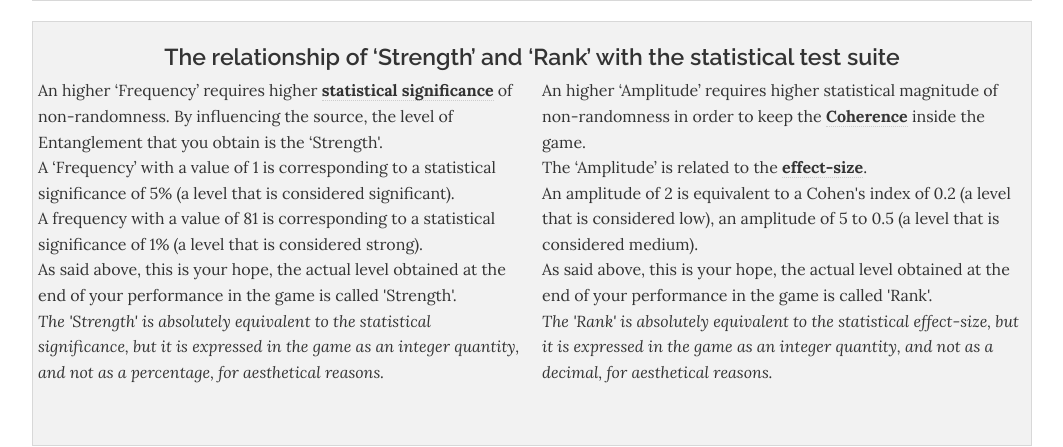
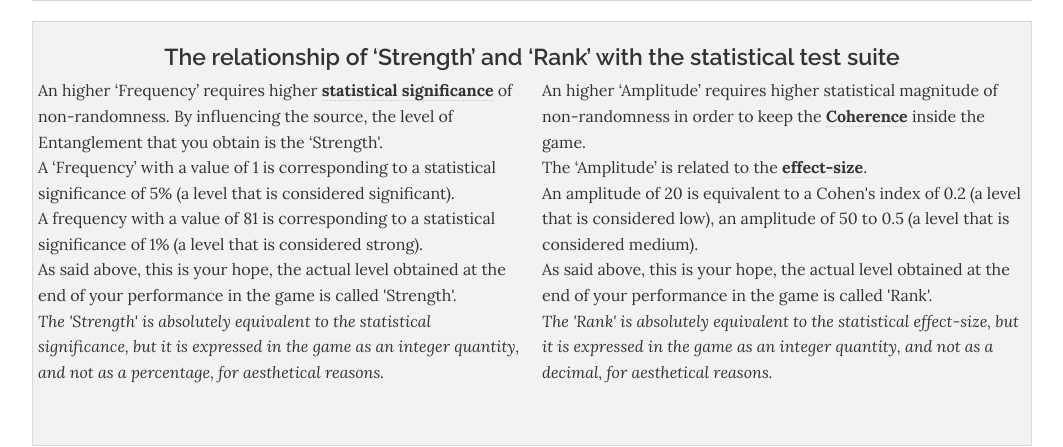
Before and after one commit to BiocentricGame/BiocentricGame.github.io, a website: page entanglement.html in a window 1280 px wide. Shown: the part 1821-2268 px from the top of the page, without its empty margins (108-1171 px from the left). Drawn offline with Linux system fonts and the light colour scheme; a script that the page names is missing.

Commit message:
corrected amplitude definition

```diff
--- a/entanglement.html
+++ b/entanglement.html
@@ -163,11 +163,12 @@
 								title="In statistics, an effect size is a quantitative measure of the toughness of a phenomenon, reporting effect sizes
 								is considered good practice when presenting empirical research findings in many fields.">effect-size</span>.
 								<br>
-								An amplitude of 2 is equivalent to a Cohen's index of 0.2 (a level that is considered low), an amplitude of 5 to 0.5 (a level that is considered medium).
+								An amplitude of 20 is equivalent to a Cohen's index of 0.2 (a level that is considered low), an amplitude of 50 to 0.5 (a level that is considered medium).
 								<br>
 								As said above, this is your hope, the actual level obtained at the end of your performance in the game is called 'Rank'.
 								<br>
-								<em>The 'Rank' is absolutely equivalent to the statistical effect-size, but it is expressed in the game as an integer quantity, and not as a decimal, for aesthetical reasons.</em>
+								<em>The 'Rank' is absolutely equivalent to the statistical effect-size, but it is expressed in the game as an integer quantity,
+									and not as a decimal, for aesthetical reasons.</em>
 							</p>
 						</li>
 					</div>
```
